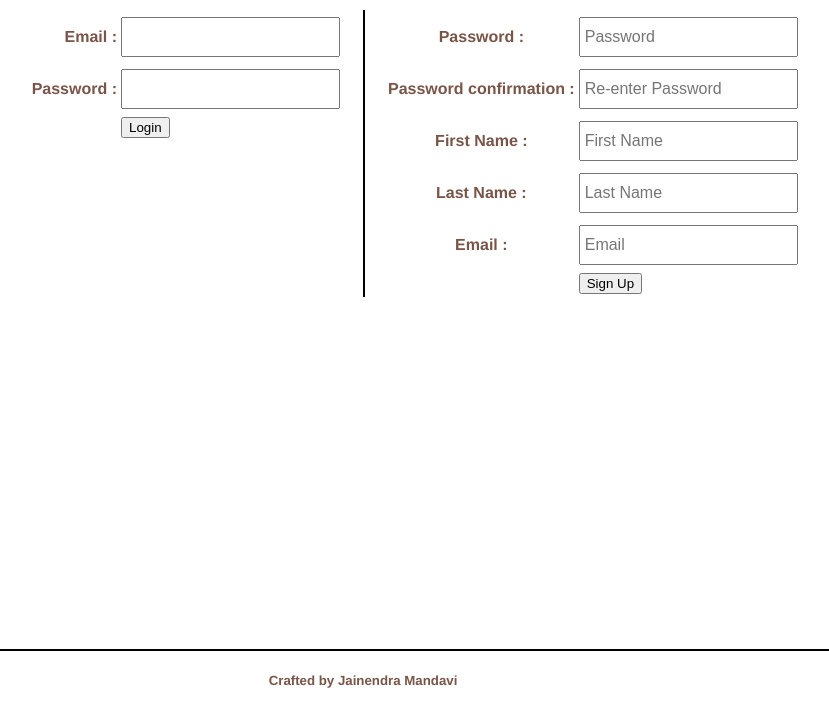
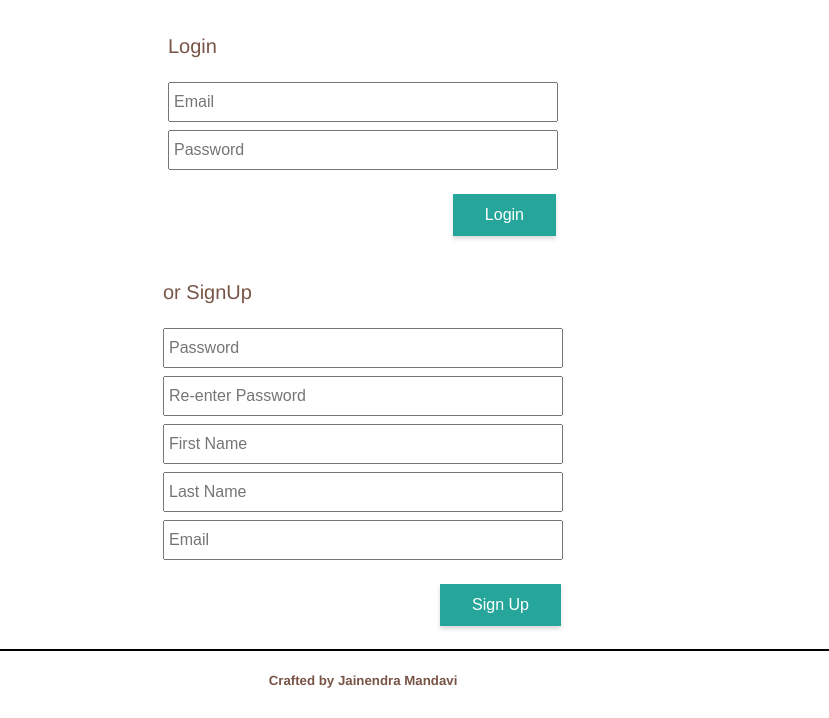
Before and after one commit to jainendra/ConferenceRoomBookingSystem, a Django app: page / in a window 1280 px wide. Shown: the part 82-800 px from the top of the page, without its empty margins (277-1106 px from the left). Run offline with Django 3.2, Linux system fonts and the light colour scheme; parts of the project's set-up code (start-up, migrations or seed data) failed here and were passed over.

Commit message:
Add css and title block
- Add css block for template specific css files
- Add title block for template titles
- Display field specific errors

```diff
--- a/booking/templates/base.html
+++ b/booking/templates/base.html
@@ -5,10 +5,12 @@
 <head>
     <meta charset="UTF-8">
     <title>
-        {% block title %}
+        CRBS - {% block title %}
         {% endblock %}
     </title>
     <link rel="stylesheet" href="{% static "booking/base.css" %}">
+    {% block css %}
+    {% endblock %}
 </head>
 <body>
 <div id="header">
--- a/booking/templates/index.html
+++ b/booking/templates/index.html
@@ -1,83 +1,50 @@
 {% extends "base.html" %}
 
+{% load static %}
+
+{% block css %}
+<link rel="stylesheet" href="{% static "booking/index.css" %}">
+{% endblock %}
+
+{% block title %}
+Login/SignUp
+{% endblock %}
+
 {% block content %}
+<div id="login_signup_box">
     <div id="login">
+        <p class="heading">Login</p>
         <form action="/login/" method="post">
             {% csrf_token %}
+            <input id="id_login_login-username" placeholder="Email" maxlength="254" name="login-username" type="text">
+            <br>
+            <input id="id_login_login-password" placeholder="Password" name="login-password" type="password">
+            <br>
             {% if login_form.errors %}
             <p align="center">
                 Your username and password didn't match. Please try again.
             </p>
             {% endif %}
-        <table align="right">
-            <tbody>
-                <tr>
-                    <th align="right">Email : </th>
-                    <td>
-                        <input id="login_email" maxlength="254" name="email" type="text">
-                    </td>
-                </tr>
-                <tr>
-                    <th align="right">Password : </th>
-                    <td>
-                        <input id="login_password" maxlength="254" name="password" type="password">
-                    </td>
-                </tr>
-                <tr>
-                    <th></th>
-                    <td>
-                        <button type="submit">Login</button>
-                    </td>
-                </tr>
-            </tbody>
-        </table>
+            <p align="right"><button class="btn" type="submit">Login</button></p>
         </form>
     </div>
     <div id="signup">
+        <p class="heading">or SignUp</p>
         <form action="/signup/" method="post">
             {% csrf_token %}
             {% if signup_form.errors %}
-        <p align="center">
-            <ul>
-                {% for error in signup_form.errors %}
-                <li>{{ error }}</li>
+            {% endif %}
+            {% for field in signup_form %}
+                {{ field }}
+                {% if field.errors %}
+                    {{ field.errors }}
+                {% endif %}
+                <br>
             {% endfor %}
-            </ul>
+            <p align="right">
+            <button class="btn" type="submit">Sign Up</button>
             </p>
-        {% endif %}
-        <table align="left">
-            <tbody>
-                {% for field in signup_form %}
-                <tr>
-                    <th> {{ field.label }} : </th>
-                    <td>
-                        {{ field }}
-                    </td>
-                </tr>
-                {% endfor %}
-                <tr>
-                    <th></th>
-                    <td><button type="submit">Sign Up</button></td>
-                </tr>
-            </tbody>
-        </table>
         </form>
     </div>
-<style>
-    #login {
-        box-sizing: border-box;
-        padding-right: 20px;
-        width: 50%;
-        height: 100%;
-        float: left;
-    }
-    #signup {
-        box-sizing: border-box;
-        padding-left: 20px;
-        float: right;
-        width: 50%;
-        height: 100%;
-        border-left: 2px solid black;
-    }
-</style>
+</div>
 {% endblock %}
```
Lines whose indentation alone changed are shown as unchanged.
